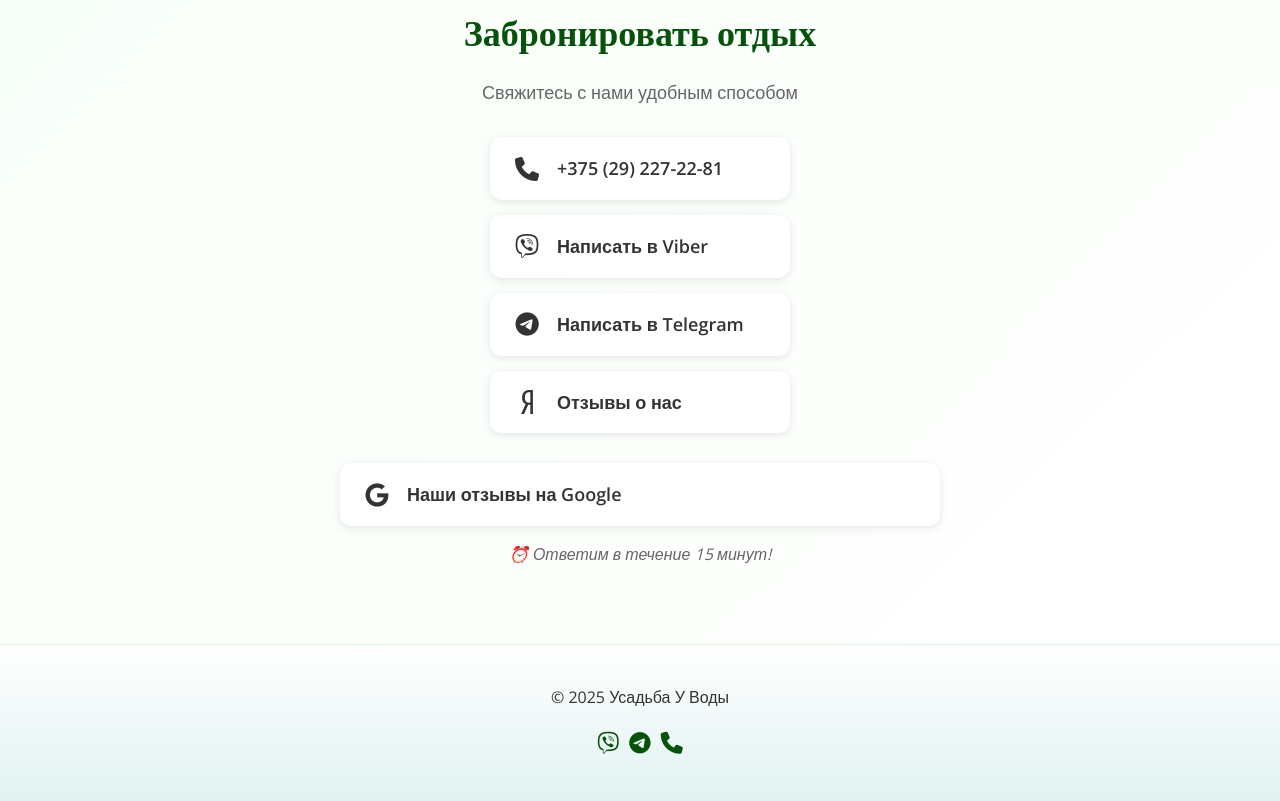
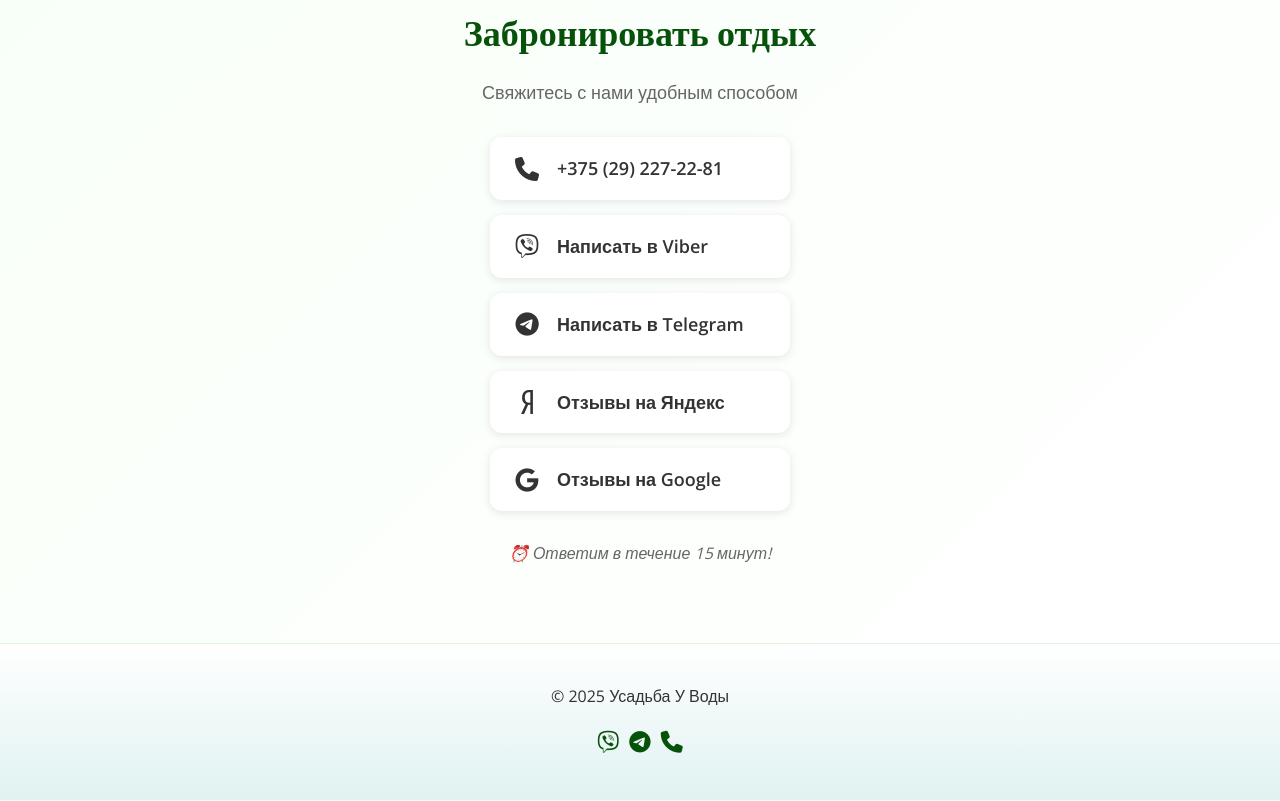
Before and after one commit to Marya-Kiseliova/Usadiba_U_Vodi, a plain HTML site: page index.html in a window 1280 px wide. Shown: the part 2709-3510 px from the top of the page. Drawn offline with nearby package versions, Linux system fonts and the light colour scheme; some packages are replaced by stand-ins of ours; a script that the page names is missing.

Commit message:
index.html

```diff
--- a/index.html
+++ b/index.html
@@ -444,17 +444,6 @@
     border-color: #4285F4;
     color: #4285F4;
     background-color: #f8f9ff;
-    .contact-link {
-    /* существующие стили */
-    min-height: 60px;     /* Фиксируем высоту */
-    text-align: left;     /* Выравниваем текст по левому краю */
-    justify-content: flex-start; /* Иконки и текст слева */
-}
-
-.contact-link span {
-    flex-grow: 1;         /* Текст занимает всё доступное пространство */
-    text-align: center;   /* Текст по центру внутри своего блока */
-}
 }
         /* Адаптивность */
         @media (max-width: 768px) {
@@ -880,23 +869,28 @@
                 <i class="fab fa-viber"></i>
                 <span>Написать в Viber</span>
             </a>
+
             <a href="https://t.me/твой_username" class="contact-link telegram-link">
                 <i class="fab fa-telegram-plane"></i>
                 <span>Написать в Telegram</span>
             </a>
-               <a href="https://yandex.by/maps/org/usadba_u_vody/11681717306/reviews/?ll=23.970933%2C51.695607&z=16" title="Отзывы о нас" class="contact-link yandex-link">
-                <i class="fab fa-yandex"></i> <!-- Иконка Яндекс -->
-                <span>Отзывы о нас</span>
+
+            <a href="https://yandex.by/maps/org/usadba_u_vody/11681717306/reviews/?ll=23.970933%2C51.695607&z=16"
+               title="Отзывы о нас"
+               class="contact-link yandex-link">
+                <i class="fab fa-yandex"></i>
+                <span>Отзывы на Яндекс</span>
             </a>
-            </div>
+
             <a href="https://www.google.com/maps/place/Усадьба+У+Воды/@51.695607,23.970933,17z/data=!3m1!4b1!4m6!3m5!1s0x4721007c6d2970ab:0x1d33d600114d5d8f!8m2!3d51.695607!4d23.970933!16s%2Fg%2F11v0v9x7_9?entry=ttu"
                title="Наши отзывы на Google Картах"
                class="contact-link google-link"
                target="_blank">
                 <i class="fab fa-google"></i>
-    <span>Наши отзывы на Google</span>
+                <span>Отзывы на Google</span>
             </a>
-            </div>
+        </div> <!-- ЗАКРЫТИЕ contacts -->
+
         <p class="booking-note">⏰ Ответим в течение 15 минут!</p>
     </div>
 </section>
```
Lines whose indentation alone changed are shown as unchanged.
